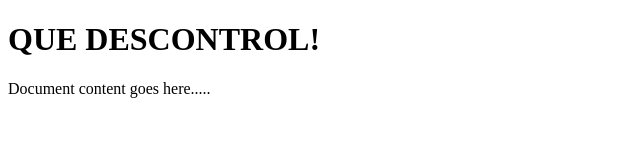
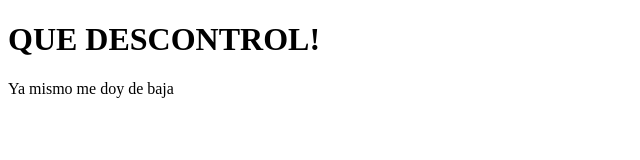
Before and after one commit to AlbertoM2274/PGS.Alberto, a plain HTML site: page index.html in a window 1280 px wide. Shown: the full height of the page, 0-640 px from the left. Drawn offline with Linux system fonts and the light colour scheme.

Commit message:
Update index.html

```diff
--- a/index.html
+++ b/index.html
@@ -2,12 +2,12 @@
 <html>
 
    <head>
-      <title>This is document title</title>
+      <title>lo hice</title>
    </head>
 
    <body>
       <h1>QUE DESCONTROL!</h1>
-      <p>Document content goes here.....</p>
+      <p>Ya mismo me doy de baja</p>
    </body>
 
 </html>
```
